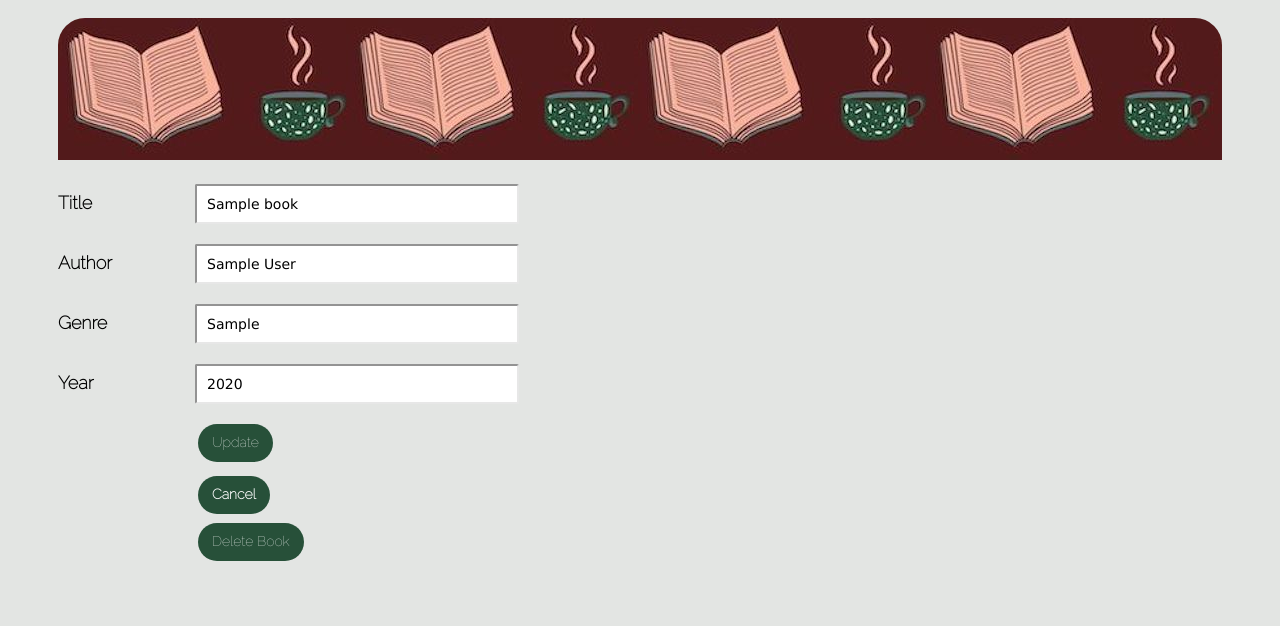
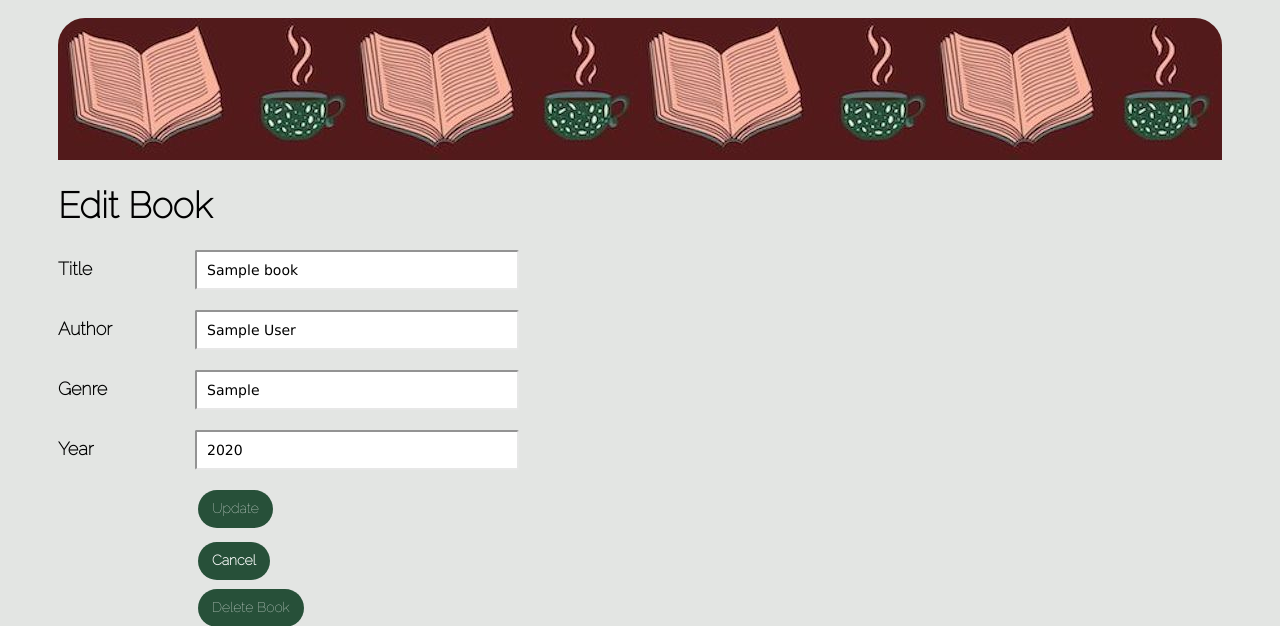
Before and after one commit to kckracker/sqlite_library_app, a Node server app: page /books/1 in a window 1280 px wide. Shown: the top 626 px of the page. Run offline with Node 20, Linux system fonts and the light colour scheme; tables that the repository leaves empty hold one stand-in row (values such as "Sample post"); some libraries are stand-ins or nearby versions.

Commit message:
Updates application with dev notes throughout the files.

```diff
--- a/public/stylesheets/style.css
+++ b/public/stylesheets/style.css
@@ -141,7 +141,3 @@ button.search-button {
 #searchText {
   border-radius: 1.5em 0em 0em 1.5em;
 }
-
-.active {
-  border-bottom-color: black;
-}
--- a/routes/index.js
+++ b/routes/index.js
@@ -6,7 +6,15 @@ const {Op} = require('sequelize');
 
 express.static('../public');
 
-/* GET home / books page. */
+/**
+ * GET request for home / index page
+ *
+ * Upon GET request for /books, the application pulls total index of library.db records using Sequelize findAll() method.
+ *
+ * Upon completion of find, application displays the index view passing in allBooks  to determine how many page number need to be displayed as well as the limited books array.  Pagination is determined by dividing the total records by the limit length of the books array.
+ *
+ * Properties passed to the index view include title, books, perPage, allBooks, and searchPage. The searchPage property is useful to determine whether or not to display the page navigation below the table.
+ */
 router.get('/books', async function(req, res, next) {
   const perPage = 8;
   let page = req.params.page || 1;
@@ -16,11 +24,19 @@ router.get('/books', async function(req, res, next) {
     limit: perPage,
     offset: (page * perPage) - perPage
   });
-  // limit and offset for next page based on the number per page
   res.render('index', {title: 'The Book Case', books , perPage, allBooks, searchPage: false})
 });
 
-// GET route for base user search
+/**
+ * GET request for search feature
+ *
+ * Upon GET request to books/search, the application pulls in the search input based on req.query.
+ *
+ * Using the Sequelize query object {where}, the application sorts through multiple columns using Op.or and Op.like to check if the query has a match or patial match in 'title', 'author', 'genre', and 'year'.
+ *
+ * The application response returns the index view supplying the results of the query rather than the full library.db index. Properties passed to the index view include the books array, perPage, title, and searchPage as a true value.
+ *
+ */
 router.get('/books/search', async function (req, res, next){
   let search = req.query.search;
   const perPage = 8;
@@ -43,11 +59,15 @@ router.get('/books/search', async function (req, res, next){
     },
     order: sequelize.col('id')
   });
-  // limit and offset for next page based on the number per page
   res.render('index', {title: 'The Book Case', books , perPage, searchPage: true, search})
 })
 
-// Get route implementing multiple pages of results
+/**
+ * GET route for pagination display of Book entries.
+ *
+ * On GET request to book/page=:page, the application replicates the display of the index page but supplies the results based on the page number in the req.params. The results are set to limit to 8 entries so offset is multiplied by the limit of 8 and substracted by 8 to show records 1-8 for page 1, 9-17 on page 2, etc..
+ *
+ */
 router.get('/books/page=:page', async function (req, res, next){
   const perPage = 8;
   let page = req.params.page || 1;
@@ -57,12 +77,13 @@ router.get('/books/page=:page', async function (req, res, next){
     limit: perPage,
     offset: (page * perPage) - perPage
   });
-  // limit and offset for next page based on the number per page
   res.render('index', {title: 'The Book Case', books , perPage, allBooks})
 })
 
 /**
  * GET new book form page
+ *
+ * Loads the empty form for adding a new Book model instance to the database on a GET request. Adding 'title' property to better
  */
 router.get('/books/new', async function (req, res, next) {
     res.render('new-book', { title: "Add A Book" })
@@ -70,6 +91,10 @@ router.get('/books/new', async function (req, res, next) {
 
 /**
  * POST new book to library database
+ *
+ * Upon receiving a POST request at /books/new this route tries to push a new Book model to library.db and redirects back to the index page.
+ *
+ * The try / catch block is placed to ensure any model validation failure is addressed by passing SequelizeValidationErrors to the 'form-error' view.
  */
 router.post('/books/new', async function(req, res, next) {
   try {
@@ -87,12 +112,16 @@ router.post('/books/new', async function(req, res, next) {
 
 /**
  * GET update book form page
+ *
+ * On GET request to books/:id, the application searches library.id for book with :id as property. If the book exists (i.e. does not return null), the application renders the update-book form passing in the Book instance and title.
+ *
+ * Else if the :id provided is not found, the application passes the next() call to push to error handler.
  */
  router.get('/books/:id', async function (req, res, next) {
   const id = req.params.id;
   const book = await Book.findByPk(id);
   if(book !== null){
-    res.render('update-book', { book })
+    res.render('update-book', { book, title: "Edit Book" })
   } else{
     next()
   }
@@ -100,6 +129,12 @@ router.post('/books/new', async function(req, res, next) {
 
 /**
  * POST / PUT update book form page
+ *
+ * On POST request at books/:id, setting the Book instance's fields to the values received from req.body.
+ *
+ * Try / catch block inserted to catch validation errors on edit of current listing. App will attempt to save the found record using the values form req.body then redirect to the index page.
+ *
+ * If validation fails, the app will render the form-error page passing along the validation errors along with the necessary book and title properties for the update book page.
  */
  router.post('/books/:id', async function (req, res, next) {
   const id = req.params.id;
@@ -113,7 +148,7 @@ router.post('/books/new', async function(req, res, next) {
     res.redirect('/books');
   } catch(error){
     if (error.name === "SequelizeValidationError"){
-      res.render('form-error', {book: record, errors: error.errors})
+      res.render('form-error', {book: record, errors: error.errors, title: "Edit Book"})
     } else {
       next()
     }
@@ -122,11 +157,15 @@ router.post('/books/new', async function(req, res, next) {
 
 /**
  * DELETE / POST book form page
+ *
+ * Uses req.params to pull specific Book instance with Sequelize findByPk() method.
+ *
+ * Upon pulling specific instance in the table, the POST request calls the Sequelize destroy() method to remove the instance from library.db then redirects the application to the index page.
  */
  router.post('/books/:id/delete', async function (req, res, next) {
   const id = req.params.id;
   const book = await Book.findByPk(id);
-  book.destroy();
+  await book.destroy();
   res.redirect('/books');
 })
 
--- a/views/form-error.pug
+++ b/views/form-error.pug
@@ -4,11 +4,13 @@ block title
     title title
 
 block content
+    //- Adding conditional to determine if Book instance is received from call to load either the 'update-book' template or else to load the 'new-book' template if not supplied.
     if book
         h1(class='title') #{title}
         form(action=`/books/${book.id}` method="post")
             h2(class="error") Oops
             ul(class="error")
+                //- Looping over errors supplied using Pug iteration to generate a new li element for each error on the page.
                 each err in errors
                     li #{err.message}
             p
--- a/views/index.pug
+++ b/views/index.pug
@@ -22,6 +22,7 @@ block content
                 g(id="svg_4")
                 ellipse(stroke-width="3" ry="8" rx="13" id="svg_2" cy="10" cx="15" stroke="#000" fill="#fff")
                 line(id="svg_3" y2="18" x2="22" y1="24" x1="31" stroke-width="3" stroke="#000" fill="none")
+    //- Inserting conditional to determine if any results were yielded from search. Only displaying the table if so, else displaying a friendly message to notify the search yeilded no results.
     if books.length > 0
         if searchPage === true
             h3 Showing results for "#{search}"
@@ -59,6 +60,7 @@ block content
                             td=book.author
                             td=book.genre
                             td=book.year
+        //- Placing conditional to display pagination for the index view or else to leave out on search results.
         if allBooks
             nav
             - var n = 1;
@@ -66,7 +68,7 @@ block content
                 ul
                     li(class='pages') Pages:
                     while n < pages
-                        li(class='pages numbers')
+                        li(class=('pages numbers'))
                             a(href=`/books/page=${n}`)= n++
     else
         h3 Sorry, no results returned!
--- a/views/layout.pug
+++ b/views/layout.pug
@@ -10,5 +10,6 @@ html(lang="en" dir="ltr")
     block title
      title #{title}
   body
+    //- Adding div with 'fancy' class to insert background image for header
     div(class="fancy")
   block content
--- a/views/page-not-found.pug
+++ b/views/page-not-found.pug
@@ -7,5 +7,6 @@ block content
     p #{message}
         p #{error}
     br
+    //- Inserting 'Home' button to add navigation back to index upon 404 error
     p
         a(class = 'button' href='/') Home
--- a/views/update-book.pug
+++ b/views/update-book.pug
@@ -4,6 +4,7 @@ block title
     title title
 
 block content
+    //- Using string interpolation to pass in the values from the Book instance supplied to the view.
     h1(class='title') #{title}
     form(action=`/books/${book.id}` method="post")
         p
```
Also changed, not shown: library.db.
